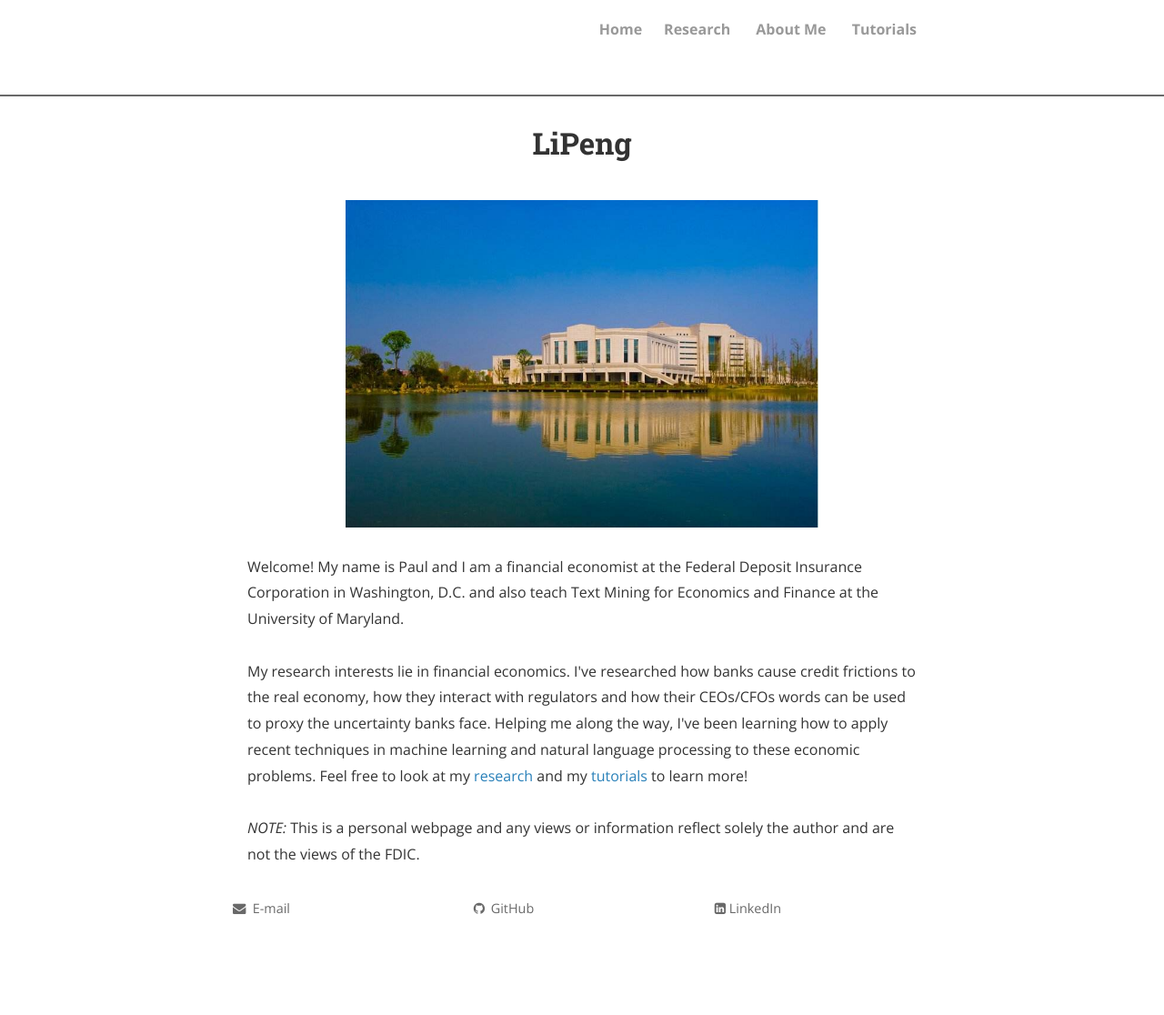
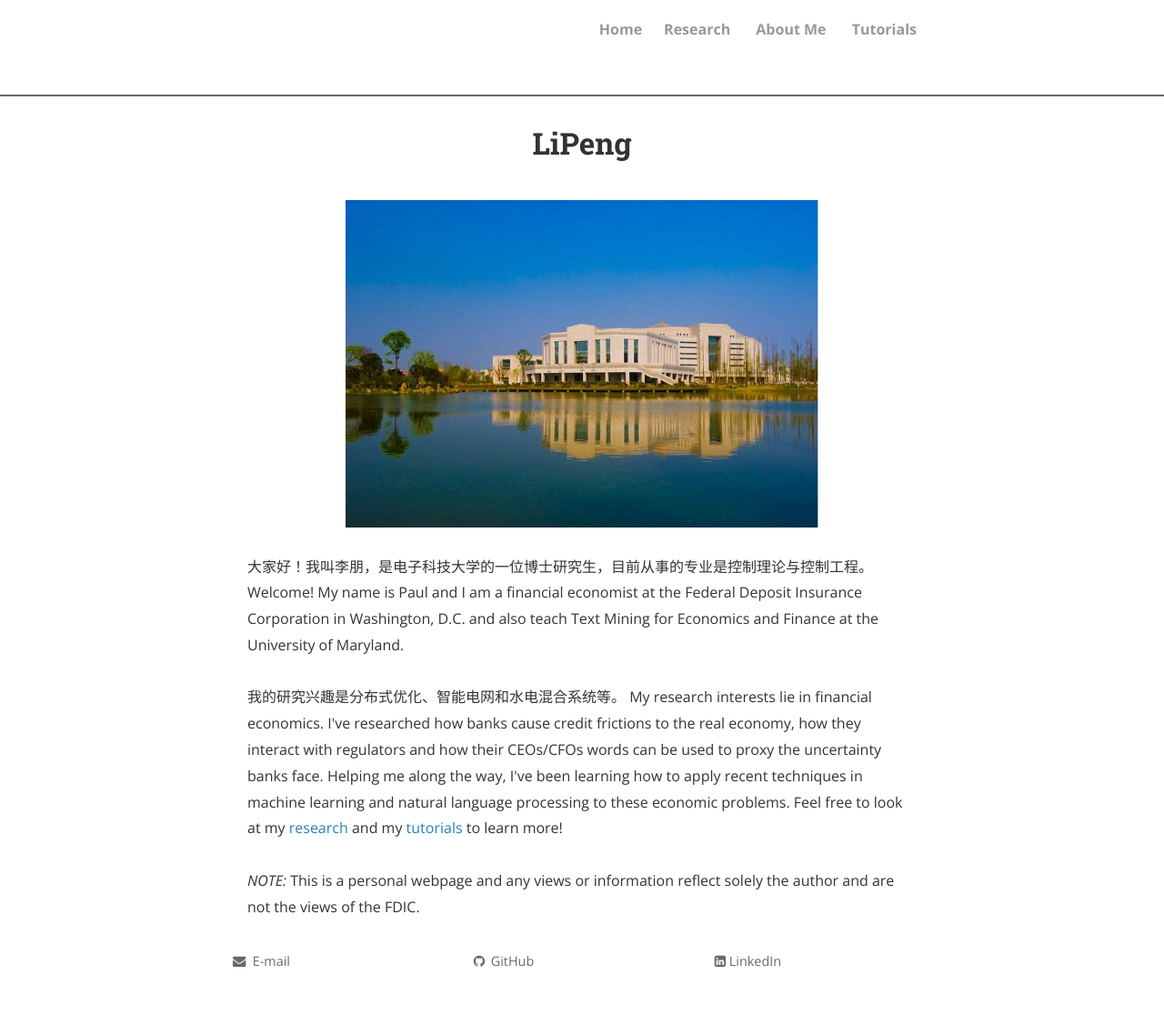
Before and after one commit to lp48280421/lp48280421.github.io, a Jekyll site: the page built from index.html, in a window 1280 px wide. Shown: the whole page at 91% size. Built offline with Jekyll 4.4.1, drawn with Linux system fonts in a browser that asks for light colours; nearby versions of some CDN libraries; the list of posts is cut into pages by our own code; comment, search, counter and statistics services are not loaded; a style sheet for code colours, icons or effects is not loaded; before the commit the page ends 1058 px from its top, so only the background shows below that.

Commit message:
Add files via upload

```diff
--- a/index.html
+++ b/index.html
@@ -15,10 +15,12 @@
 
 <img src="profile_picture.jpg" alt="Paul Soto pic" style="width:520px;height:360px;" title="Paul Soto"; algin="middle">
 <br>
+大家好！我叫李朋，是电子科技大学的一位博士研究生，目前从事的专业是控制理论与控制工程。
 Welcome! My name is Paul and I am a financial economist at the Federal Deposit Insurance Corporation in Washington, D.C.  and also teach Text Mining for Economics and Finance at the University of Maryland.
 
 <br><br>
-My research interests lie in financial economics. I've researched how banks cause credit frictions to the real economy, how they interact with regulators and how their CEOs/CFOs words can be used to proxy the uncertainty banks face. Helping me along the way, I've been learning how to apply recent techniques in machine learning and natural language processing to these economic problems. Feel free to look at my <a href="https://pesoto.github.io/research" target="_self">research</a> and my <a href="https://pesoto.github.io/research" target="_self">tutorials</a> to learn more!
+我的研究兴趣是分布式优化、智能电网和水电混合系统等。
+My research interests lie in financial economics. I've researched how banks cause credit frictions to the real economy, how they interact with regulators and how their CEOs/CFOs words can be used to proxy the uncertainty banks face. Helping me along the way, I've been learning how to apply recent techniques in machine learning and natural language processing to these economic problems. Feel free to look at my <a href="https://lp48280421.github.io/research" target="_self">research</a> and my <a href="https://lp48280421.github.io/research" target="_self">tutorials</a> to learn more!
 <br><br>
  <i>NOTE:</i> This is a personal webpage and any views or information reflect solely the author and are not the views of the FDIC.
 </div>
```
